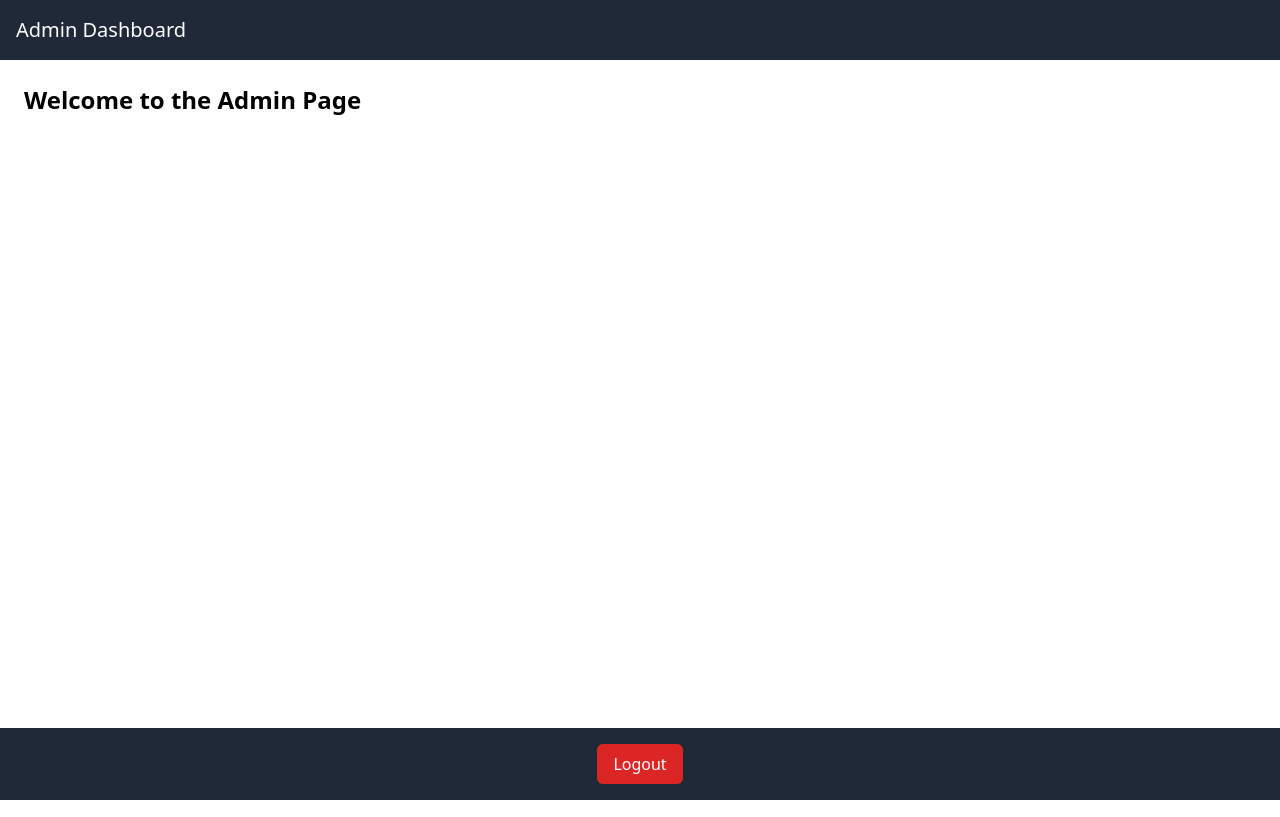
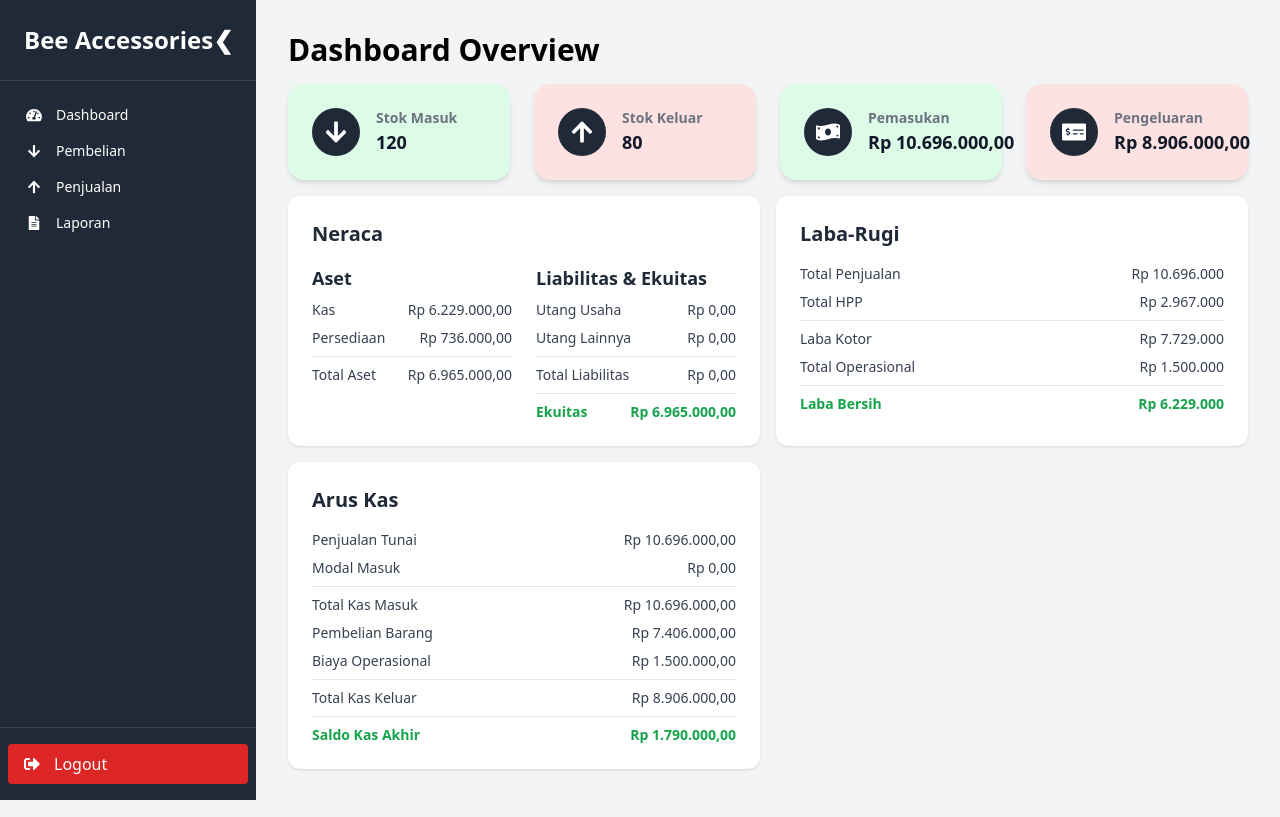
Before and after one commit to imdeni/laporan-keuangan-react, a React (Vite) app: page /admin in a window 1280 px wide. Built offline with nearby package versions, Linux system fonts and the light colour scheme; sample sign-in values are in the browser's storage.

Commit message:
Create & Update template dashboard admin

```diff
--- a/package.json
+++ b/package.json
@@ -17,6 +17,7 @@
     "framer-motion": "^12.9.2",
     "react": "^19.0.0",
     "react-dom": "^19.0.0",
+    "react-icons": "^5.5.0",
     "react-router-dom": "^7.5.3",
     "react-scroll": "^1.9.3"
   },
--- a/src/pages/Admin.tsx
+++ b/src/pages/Admin.tsx
@@ -1,32 +1,42 @@
-import React from 'react';
-import { useNavigate } from 'react-router-dom';
+import React, { useState } from "react";
+import { useNavigate } from "react-router-dom";
+import DashboardOverview from "./admin/dashboard/Overview";
+import Sidebar from './admin/dashboard/Sidabar';
+import Neraca from './admin/dashboard/Neraca';
+import LabaRugi from './admin/dashboard/LabaRugi';
+import ArusKas from './admin/dashboard/ArusKas';
 
 const Admin: React.FC = () => {
   const navigate = useNavigate();
+  const [isSidebarOpen, setIsSidebarOpen] = useState(true);
 
   const handleLogout = () => {
-    localStorage.removeItem('user');
-    navigate('/login');
+    localStorage.removeItem("user");
+    navigate("/login");
+  };
+
+  const toggleSidebar = () => {
+    setIsSidebarOpen(!isSidebarOpen);
   };
 
   return (
-    <div className="flex flex-col min-h-screen">
-      <header className="bg-gray-800 text-white p-4">
-        <h1 className="text-xl">Admin Dashboard</h1>
-      </header>
+    <div className="flex min-h-screen bg-gray-100">
+      <Sidebar isSidebarOpen={isSidebarOpen} toggleSidebar={toggleSidebar} handleLogout={handleLogout} />
 
-      <main className="flex-grow p-6">
-        <h2 className="text-2xl font-semibold">Welcome to the Admin Page</h2>
+      <main
+        className={`flex-grow p-8 transition-all duration-300 ${isSidebarOpen ? "ml-64" : "ml-16"}`}
+      >
+        <h1 className="text-3xl font-bold mb-4">Dashboard Overview</h1>
+
+        <DashboardOverview />
+
+        <div className="grid grid-cols-1 md:grid-cols-2 gap-4 mb-4">
+          <Neraca />
+          <LabaRugi />
+          <ArusKas />
+        </div>
+
       </main>
-
-      <footer className="bg-gray-800 text-white p-4 text-center">
-        <button
-          onClick={handleLogout}
-          className="bg-red-600 py-2 px-4 rounded-md text-white hover:bg-red-700"
-        >
-          Logout
-        </button>
-      </footer>
     </div>
   );
 };
--- /dev/null
+++ b/src/pages/admin/dashboard/ArusKas.tsx
@@ -0,0 +1,20 @@
+import React from "react";
+
+const ArusKas: React.FC = () => {
+  return (
+    <div className="bg-white p-6 rounded-xl shadow">
+      <h2 className="text-xl font-semibold text-gray-800 mb-4">Arus Kas</h2>
+      <ul className="text-gray-700 space-y-2 text-sm">
+        <li className="flex justify-between"><span>Penjualan Tunai</span><span>Rp 10.696.000,00</span></li>
+        <li className="flex justify-between"><span>Modal Masuk</span><span>Rp 0,00</span></li>
+        <li className="flex justify-between font-medium border-t pt-2"><span>Total Kas Masuk</span><span>Rp 10.696.000,00</span></li>
+        <li className="flex justify-between mt-4"><span>Pembelian Barang</span><span>Rp 7.406.000,00</span></li>
+        <li className="flex justify-between"><span>Biaya Operasional</span><span>Rp 1.500.000,00</span></li>
+        <li className="flex justify-between font-medium border-t pt-2"><span>Total Kas Keluar</span><span>Rp 8.906.000,00</span></li>
+        <li className="flex justify-between font-bold text-green-600 border-t pt-2"><span>Saldo Kas Akhir</span><span>Rp 1.790.000,00</span></li>
+      </ul>
+    </div>
+  );
+};
+
+export default ArusKas;
--- /dev/null
+++ b/src/pages/admin/dashboard/DashboardCard.tsx
@@ -0,0 +1,63 @@
+import React, { useState, useEffect } from "react";
+import { IconType } from "react-icons";
+
+interface DashboardCardProps {
+  title: string;
+  value: string | number;
+  icon: IconType;
+  color?: string;
+}
+
+const DashboardCard: React.FC<DashboardCardProps> = ({ title, value, icon: Icon, color = "bg-white" }) => {
+  const [displayValue, setDisplayValue] = useState(0);
+
+  useEffect(() => {
+    let targetValue = 0;
+
+    if (typeof value === "string" && value.includes("Rp")) {
+      targetValue = parseInt(value.replace(/[^\d]/g, ""), 10);
+    } else if (typeof value === "number") {
+      targetValue = value;
+    }
+
+    let currentValue = 0;
+
+    const incrementValue = () => {
+      if (currentValue < targetValue) {
+        currentValue += Math.ceil(targetValue / 100);
+        setDisplayValue(currentValue);
+        requestAnimationFrame(incrementValue);
+      } else {
+        setDisplayValue(targetValue);
+      }
+    };
+
+    incrementValue();
+  }, [value]);
+
+  const formatCurrency = (value: number) => {
+    return new Intl.NumberFormat("id-ID", {
+      style: "currency",
+      currency: "IDR",
+    }).format(value);
+  };
+
+  const formattedValue =
+    typeof value === "number" ? displayValue : formatCurrency(displayValue);
+
+  return (
+    <div className={`p-6 rounded-2xl shadow-md hover:shadow-lg transition duration-300 ${color}`}>
+      <div className="flex items-center space-x-4">
+        <div className="p-3 rounded-full bg-gray-800 text-white">
+          <Icon className="w-6 h-6" />
+        </div>
+        <div>
+          <h3 className="text-sm font-bold text-gray-500">{title}</h3>
+          <p className="text-lg font-semibold text-gray-900">{formattedValue}</p>
+        </div>
+      </div>
+    </div>
+  );
+};
+
+export default DashboardCard;
--- /dev/null
+++ b/src/pages/admin/dashboard/LabaRugi.tsx
@@ -0,0 +1,18 @@
+import React from "react";
+
+const LabaRugi: React.FC = () => {
+  return (
+    <div className="bg-white p-6 rounded-xl shadow">
+      <h2 className="text-xl font-semibold text-gray-800 mb-4">Laba-Rugi</h2>
+      <ul className="text-gray-700 space-y-2 text-sm">
+        <li className="flex justify-between"><span>Total Penjualan</span><span>Rp 10.696.000</span></li>
+        <li className="flex justify-between"><span>Total HPP</span><span>Rp 2.967.000</span></li>
+        <li className="flex justify-between font-medium border-t pt-2"><span>Laba Kotor</span><span>Rp 7.729.000</span></li>
+        <li className="flex justify-between"><span>Total Operasional</span><span>Rp 1.500.000</span></li>
+        <li className="flex justify-between font-bold text-green-600 border-t pt-2"><span>Laba Bersih</span><span>Rp 6.229.000</span></li>
+      </ul>
+    </div>
+  );
+};
+
+export default LabaRugi;
--- /dev/null
+++ b/src/pages/admin/dashboard/Neraca.tsx
@@ -0,0 +1,31 @@
+import React from "react";
+
+const Neraca: React.FC = () => {
+  return (
+    <div className="bg-white p-6 rounded-xl shadow">
+      <h2 className="text-xl font-semibold text-gray-800 mb-4">Neraca</h2>
+      <div className="grid grid-cols-1 md:grid-cols-2 gap-6 text-sm text-gray-700">
+        <div>
+          <h3 className="text-lg font-semibold text-gray-800 mb-2">Aset</h3>
+          <ul className="space-y-2">
+            <li className="flex justify-between"><span>Kas</span><span>Rp 6.229.000,00</span></li>
+            <li className="flex justify-between"><span>Persediaan</span><span>Rp 736.000,00</span></li>
+            <li className="flex justify-between font-medium border-t pt-2"><span>Total Aset</span><span>Rp 6.965.000,00</span></li>
+          </ul>
+        </div>
+
+        <div>
+          <h3 className="text-lg font-semibold text-gray-800 mb-2">Liabilitas & Ekuitas</h3>
+          <ul className="space-y-2">
+            <li className="flex justify-between"><span>Utang Usaha</span><span>Rp 0,00</span></li>
+            <li className="flex justify-between"><span>Utang Lainnya</span><span>Rp 0,00</span></li>
+            <li className="flex justify-between font-medium border-t pt-2"><span>Total Liabilitas</span><span>Rp 0,00</span></li>
+            <li className="flex justify-between font-bold text-green-600 border-t pt-2"><span>Ekuitas</span><span>Rp 6.965.000,00</span></li>
+          </ul>
+        </div>
+      </div>
+    </div>
+  );
+};
+
+export default Neraca;
--- /dev/null
+++ b/src/pages/admin/dashboard/Overview.tsx
@@ -0,0 +1,16 @@
+import React from 'react';
+import DashboardCard from './DashboardCard';
+import { FaArrowDown, FaArrowUp, FaMoneyBillWave, FaMoneyCheckAlt } from 'react-icons/fa';
+
+const Overview: React.FC = () => {
+  return (
+    <div className="grid grid-cols-1 sm:grid-cols-2 lg:grid-cols-4 gap-6 mb-4">
+      <DashboardCard title="Stok Masuk" value={120} icon={FaArrowDown} color="bg-green-100" />
+      <DashboardCard title="Stok Keluar" value={80} icon={FaArrowUp} color="bg-red-100" />
+      <DashboardCard title="Pemasukan" value="Rp 10.696.000" icon={FaMoneyBillWave} color="bg-green-100" />
+      <DashboardCard title="Pengeluaran" value="Rp 8.906.000" icon={FaMoneyCheckAlt} color="bg-red-100" />
+    </div>
+  );
+};
+
+export default Overview;
--- /dev/null
+++ b/src/pages/admin/dashboard/Sidabar.tsx
@@ -0,0 +1,61 @@
+import React from 'react';
+import { FaTachometerAlt, FaArrowDown, FaArrowUp, FaFileAlt, FaSignOutAlt } from 'react-icons/fa';
+
+interface SidebarProps {
+  isSidebarOpen: boolean;
+  toggleSidebar: () => void;
+  handleLogout: () => void;
+}
+
+const Sidebar: React.FC<SidebarProps> = ({ isSidebarOpen, toggleSidebar, handleLogout }) => {
+  return (
+    <aside
+      className={`${isSidebarOpen ? 'w-64' : 'w-16'} fixed top-0 left-0 h-screen bg-gray-800 text-white flex flex-col transition-all duration-300 z-10`}
+    >
+      <div className="p-6 text-2xl font-bold border-b border-gray-700 flex justify-between items-center">
+        <span className={`whitespace-nowrap ${isSidebarOpen ? '' : 'hidden'}`}>Bee Accessories</span>
+        <button onClick={toggleSidebar} className="text-white focus:outline-none">
+          {isSidebarOpen ? '❮' : '❯'}
+        </button>
+      </div>
+
+      <nav className="flex-grow p-4 text-sm">
+        <div className="flex items-center space-x-3 cursor-pointer hover:bg-gray-700 p-2 rounded">
+          <FaTachometerAlt className="min-w-[20px]" />
+          <span className={`transition-all duration-200 origin-left ${isSidebarOpen ? 'opacity-100 inline-block' : 'opacity-0 w-0 overflow-hidden'}`}>
+            Dashboard
+          </span>
+        </div>
+        <div className="flex items-center space-x-3 cursor-pointer hover:bg-gray-700 p-2 rounded">
+          <FaArrowDown className="min-w-[20px]" />
+          <span className={`transition-all duration-200 origin-left ${isSidebarOpen ? 'opacity-100 inline-block' : 'opacity-0 w-0 overflow-hidden'}`}>
+            Pembelian
+          </span>
+        </div>
+        <div className="flex items-center space-x-3 cursor-pointer hover:bg-gray-700 p-2 rounded">
+          <FaArrowUp className="min-w-[20px]" />
+          <span className={`transition-all duration-200 origin-left ${isSidebarOpen ? 'opacity-100 inline-block' : 'opacity-0 w-0 overflow-hidden'}`}>
+            Penjualan
+          </span>
+        </div>
+        <div className="flex items-center space-x-3 cursor-pointer hover:bg-gray-700 p-2 rounded">
+          <FaFileAlt className="min-w-[20px]" />
+          <span className={`transition-all duration-200 origin-left ${isSidebarOpen ? 'opacity-100 inline-block' : 'opacity-0 w-0 overflow-hidden'}`}>
+            Laporan
+          </span>
+        </div>
+      </nav>
+
+      <div className="py-4 px-2 border-t border-gray-700">
+        <div onClick={handleLogout} className="grid grid-cols-[30px_1fr] items-center cursor-pointer bg-red-600 py-2 px-4 rounded hover:bg-red-700">
+          <FaSignOutAlt />
+          <span className={`transition-all duration-200 origin-left ${isSidebarOpen ? 'opacity-100 inline-block' : 'opacity-0 w-0 overflow-hidden'}`}>
+            Logout
+          </span>
+        </div>
+      </div>
+    </aside>
+  );
+};
+
+export default Sidebar;
```
Also changed, not shown: 1 other file (tests, documents, lock files or other folders).
